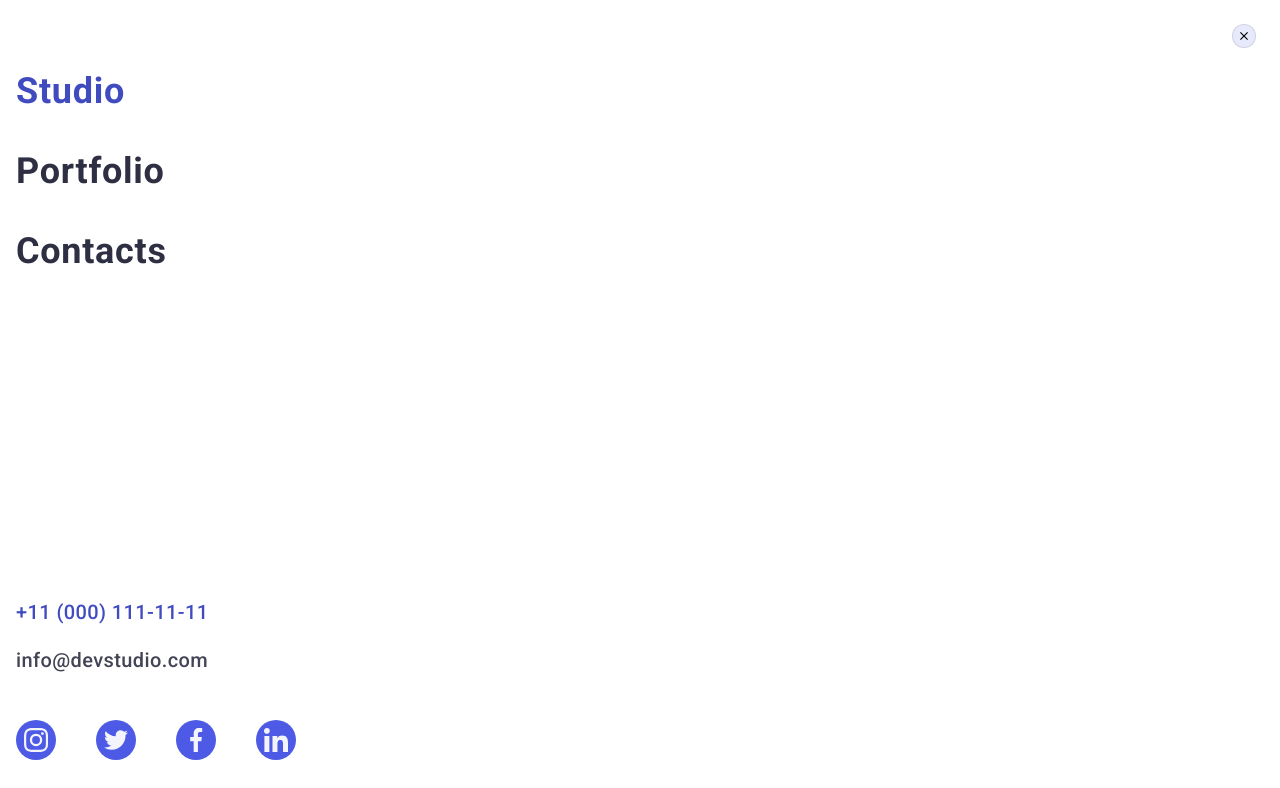
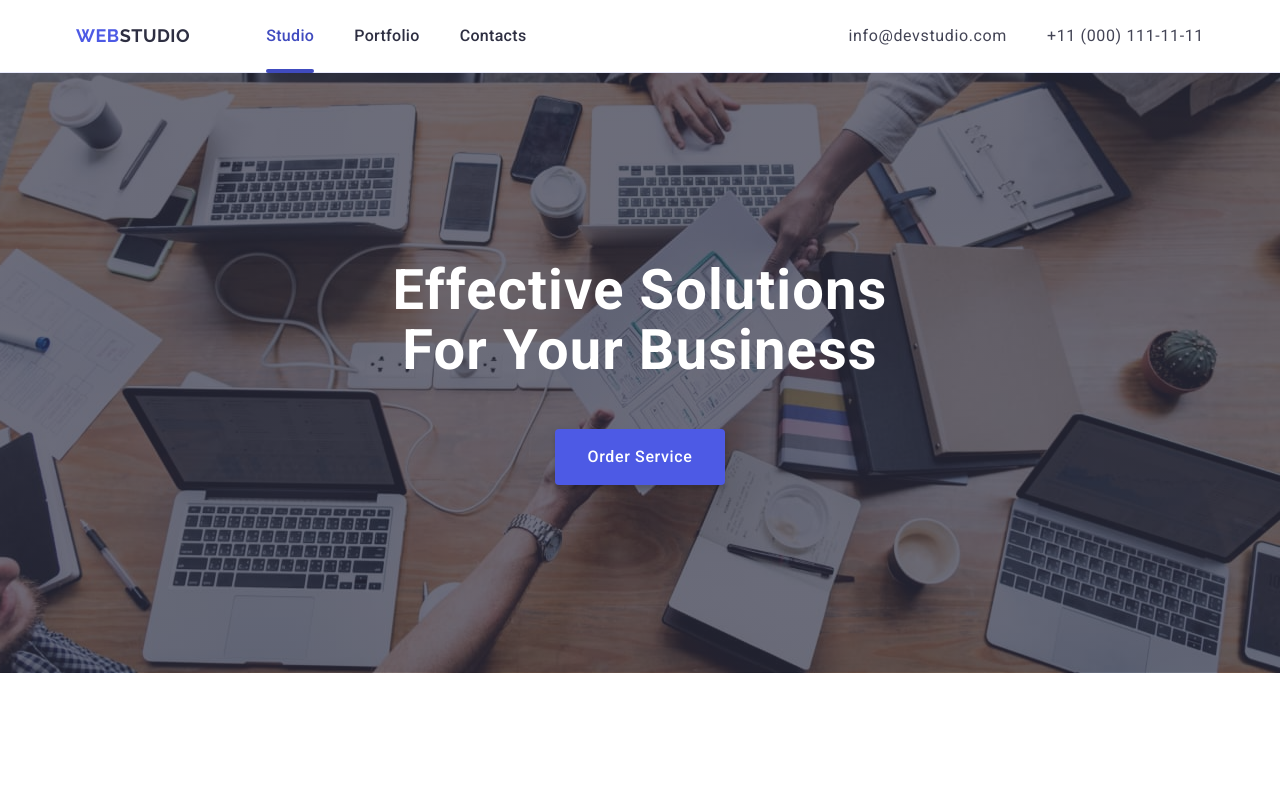
Before and after one commit to JuliaMalaya/goit-markup-hw-06, a plain HTML site: page index.html in a window 1280 px wide. Shown: the top 788 px of the page. Drawn offline with nearby package versions, Linux system fonts and the light colour scheme.

Commit message:
changes in css after checked mentor

```diff
--- a/css/styles.css
+++ b/css/styles.css
@@ -36,9 +36,11 @@ img {
     display: block;
 }
 
-header-nav {
+header {
     border-bottom: 1px solid #E7E9FC;
-    box-shadow: 0px 2px 1px rgba(46, 47, 66, 0.08), 0px 1px 1px rgba(46, 47, 66, 0.16), 0px 1px 6px rgba(46, 47, 66, 0.08);
+    box-shadow: 0px 2px 1px rgba(46, 47, 66, 0.08),
+        0px 1px 1px rgba(46, 47, 66, 0.16),
+        0px 1px 6px rgba(46, 47, 66, 0.08);
 }
 
 section {
@@ -100,6 +102,7 @@ header .container {
     display: flex;
     flex-direction: column;
     justify-content: space-between;
+    display: none;
     position: fixed;
     top: 0;
     left: 0;
@@ -841,7 +844,7 @@ header .container {
         display: inline-block;
     }
 
-    header-nav {
+    header {
         border-bottom: 1px solid #E7E9FC;
         box-shadow: 0px 2px 1px rgba(46, 47, 66, 0.08), 0px 1px 1px rgba(46, 47, 66, 0.16), 0px 1px 6px rgba(46, 47, 66, 0.08);
     }
@@ -1042,7 +1045,7 @@ header .container {
         gap: 76px;
     }
 
-    header-nav {
+    header {
         border-bottom: 1px solid #E7E9FC;
         box-shadow: 0px 2px 1px rgba(46, 47, 66, 0.08), 0px 1px 1px rgba(46, 47, 66, 0.16), 0px 1px 6px rgba(46, 47, 66, 0.08);
     }
--- a/index.html
+++ b/index.html
@@ -674,7 +674,7 @@
     </footer>
 
     <!-- Modal window -->
-    <div class="backdrop is-open">
+    <div class="backdrop">
       <div class="modal-conainer">
         <button class="modal-close" type="button">
           <svg class="modal-close-icon" width="8" height="8">
@@ -769,7 +769,7 @@
     </div>
 
     <!-- Menu window -->
-    <div class="menu-container is-open">
+    <div class="menu-container">
       <button class="menu-close" type="button">
         <svg class="menu-close-icon" width="8" height="8">
           <use href="./images/icons.svg#icon-close-black"></use>
```
